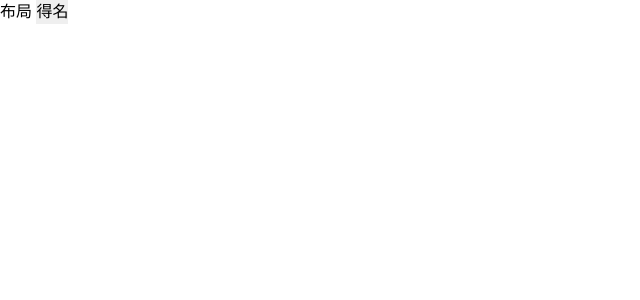
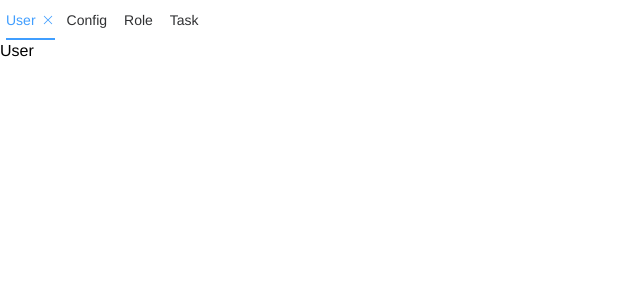
Before and after one commit to pluto-charon67/plutoAdmin, a Vue app: page /#/welcome in a window 1280 px wide. Shown: the top 300 px of the page, without its empty margins (0-640 px from the left). Built offline with nearby package versions, Linux system fonts and the light colour scheme.

Commit message:
feat: 基础自动导入配置新增

```diff
--- a/package.json
+++ b/package.json
@@ -15,6 +15,7 @@
     "element-plus": "^2.9.1",
     "nprogress": "^0.2.0",
     "pinia": "^2.3.0",
+    "pinia-plugin-persistedstate": "^4.2.0",
     "qs": "^6.13.1",
     "vue": "^3.5.13",
     "vue-router": "^4.5.0"
@@ -28,6 +29,7 @@
     "@typescript-eslint/parser": "^8.19.0",
     "@vitejs/plugin-vue": "^5.2.1",
     "@vitejs/plugin-vue-jsx": "^4.1.1",
+    "defu": "^6.1.4",
     "eslint": "^9.16.0",
     "eslint-define-config": "^2.1.0",
     "eslint-plugin-prettier": "^5.2.1",
@@ -38,6 +40,7 @@
     "terser": "^5.37.0",
     "typescript": "^5.7.2",
     "typescript-eslint": "^8.17.0",
+    "unplugin-auto-import": "^0.19.0",
     "vite": "^6.0.1",
     "vue-eslint-parser": "^9.4.3",
     "vue-tsc": "^2.1.10"
--- a/src/layout/components/tags/index.vue
+++ b/src/layout/components/tags/index.vue
@@ -1,11 +1,39 @@
 <script setup lang="ts">
-
+const activeName = ref('first');
 </script>
 
 <template>
-  $END$
+    <div class="tags">
+        <el-tabs :closable="true" v-model="activeName">
+            <el-tab-pane label="User" name="first">User</el-tab-pane>
+            <el-tab-pane label="Config" name="second">Config</el-tab-pane>
+            <el-tab-pane label="Role" name="third">Role</el-tab-pane>
+            <el-tab-pane label="Task" name="fourth">Task</el-tab-pane>
+        </el-tabs>
+    </div>
 </template>
 
-<style scoped>
-
+<style lang="scss" scoped>
+.tags {
+    :deep(.el-tabs) {
+        .el-tabs__header {
+            margin: 0;
+            .el-tabs__nav-wrap {
+                &::after {
+                    display: none;
+                }
+                .el-tabs__item {
+                    padding: 0 6px;
+                    .is-icon-close {
+                        width: 0;
+                        transition: all 0.2s;
+                    }
+                    &:hover .is-icon-close {
+                        width: 1em;
+                    }
+                }
+            }
+        }
+    }
+}
 </style>
--- a/src/layout/index.vue
+++ b/src/layout/index.vue
@@ -1,19 +1,18 @@
 <script setup lang="ts">
-import { useRouter } from 'vue-router';
+import Tags from '@/layout/components/tags/index.vue';
 
-const router = useRouter();
-console.log(router);
-const onJumpLogin = () => {
-  router.push({
-    name: 'Login',
-  });
-};
 </script>
 
 <template>
-    <div>布局
-      <button @click="onJumpLogin">得名</button>
+    <div class="app-wrapper">
+      <Tags></Tags>
     </div>
 </template>
 
-<style scoped></style>
+<style lang="scss" scoped>
+.app-wrapper {
+  height: 100%;
+  width: 100%;
+  position: relative;
+}
+</style>
--- a/src/main.ts
+++ b/src/main.ts
@@ -1,8 +1,10 @@
 import { createApp } from 'vue';
 import App from './App.vue';
 import router from './router';
+import { setupSrore } from '@/store';
 
 import { useElementPlus } from '@/plugins/elementPlus.ts';
+import 'element-plus/dist/index.css';
 
 import { MotionPlugin } from '@vueuse/motion';
 
@@ -12,6 +14,7 @@ import '@/style/global-theme.scss';
 
 const app = createApp(App);
 
+setupSrore(app); // 注册pinia
 app.use(router);
 app.use(MotionPlugin);
 app.use(useElementPlus);
--- a/src/store/index.ts
+++ b/src/store/index.ts
@@ -0,0 +1,12 @@
+import type { App } from 'vue';
+import { createPinia } from 'pinia';
+import piniaPluginPersistedstate from 'pinia-plugin-persistedstate';
+
+const store = createPinia();
+store.use(piniaPluginPersistedstate); // pinia持久化
+
+export function setupSrore(app: App) {
+    app.use(store);
+}
+
+export { store };
--- a/src/style/reset.scss
+++ b/src/style/reset.scss
@@ -9,6 +9,7 @@
 
 #app {
   width: 100%;
+  height: 100%;
 }
 
 html {
```
Also changed, not shown: src/auto-import.d.ts (added, +71 -0 lines), src/store/modules/router-list.ts (added, +11 -0 lines), .eslintrc-auto-import.json (added), src/store/modules/tags.ts (deleted), 2 other files (tests, documents, lock files or other folders).
